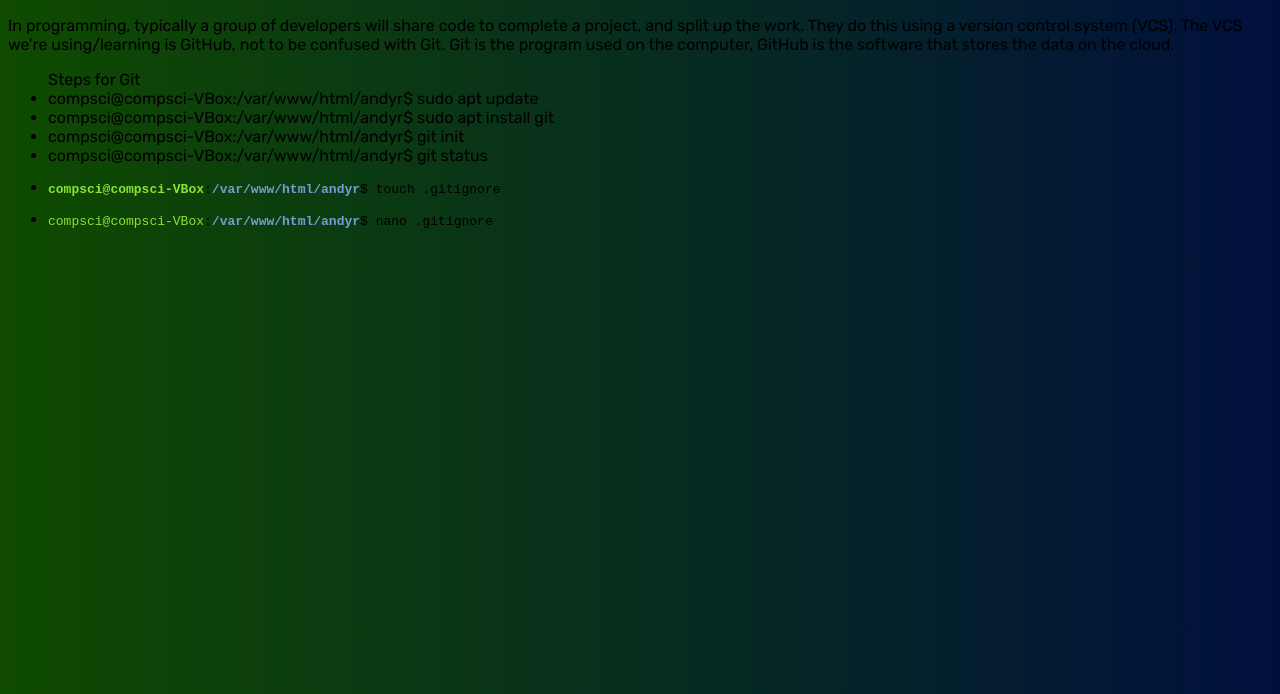
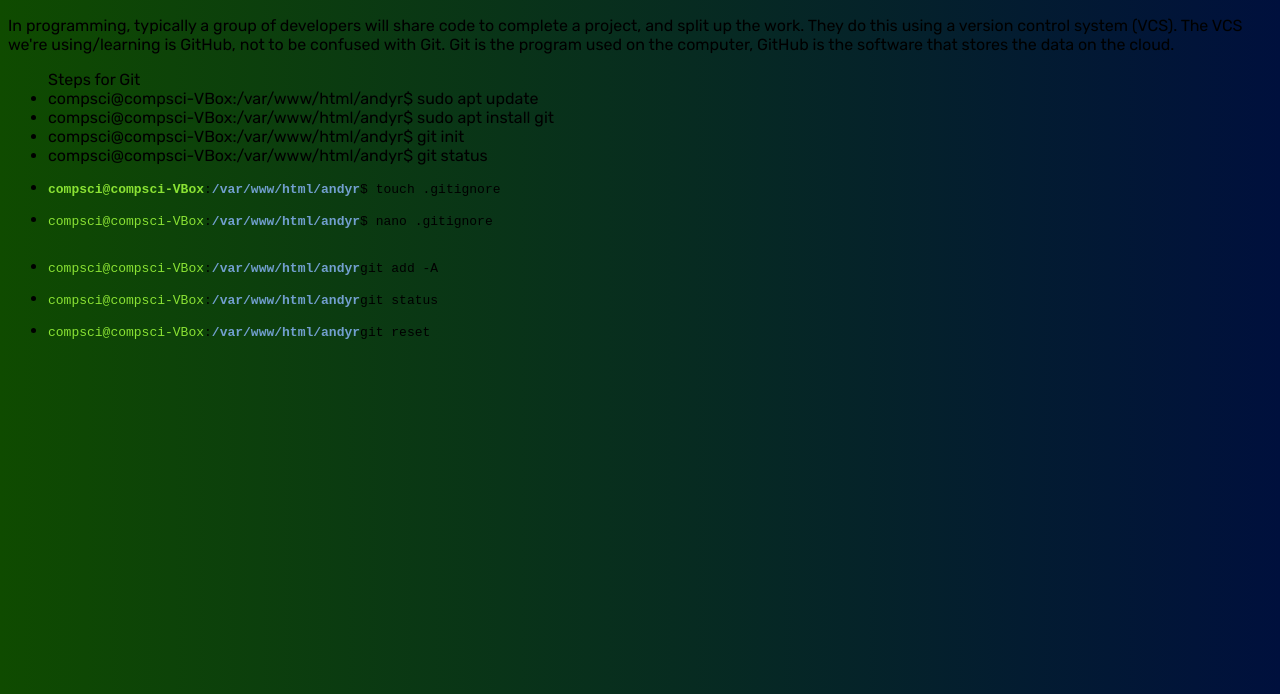
Before and after one commit to AndrewR3/VCSpractice, a plain HTML site: page projects/vcs/vcs.html in a window 1280 px wide. Shown: the part 106-800 px from the top of the page. Drawn offline with Linux system fonts and the light colour scheme.

Commit message:
Initial Commit

```diff
--- a/projects/vcs/vcs.html
+++ b/projects/vcs/vcs.html
@@ -21,6 +21,9 @@
         <li><pre><font color="#8AE234"><b>compsci@compsci-VBox</b></font>:<font color="#729FCF"><b>/var/www/html/andyr</b></font>$ touch .gitignore</li>
         <li><pre><font color="#8AE234">compsci@compsci-VBox</b></font>:<font color="#729FCF"><b>/var/www/html/andyr</b></font>$ nano .gitignore
         </pre></li>
+        <li><pre><font color="#8AE234">compsci@compsci-VBox</b></font>:<font color="#729FCF"><b>/var/www/html/andyr</b></font>git add -A</pre></li>
+        <li><pre><font color="#8AE234">compsci@compsci-VBox</b></font>:<font color="#729FCF"><b>/var/www/html/andyr</b></font>git status</pre></li>
+        <li><pre><font color="#8AE234">compsci@compsci-VBox</b></font>:<font color="#729FCF"><b>/var/www/html/andyr</b></font>git reset</pre></li>
     </ul>
 </body>
 </html>
```
